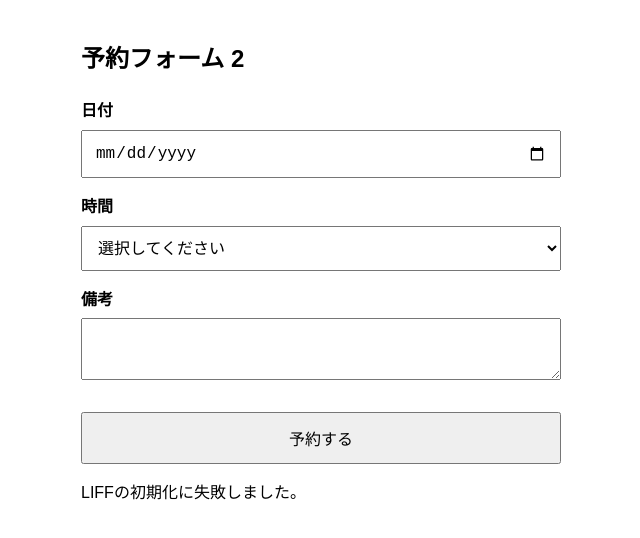
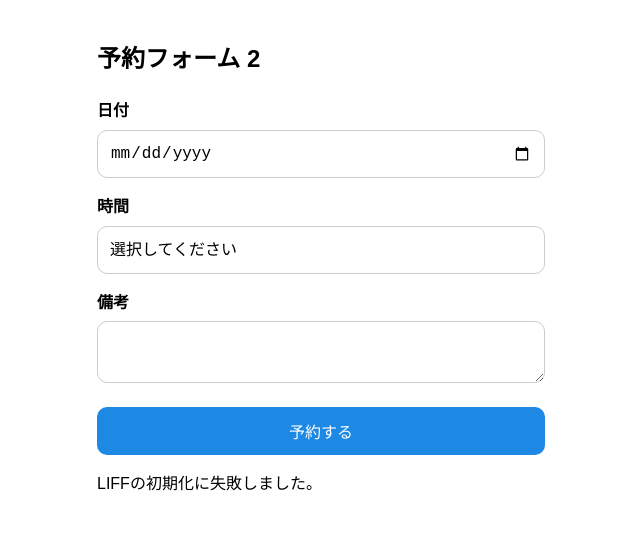
Before and after one commit to maruyusuke/reservation-tool, a plain HTML site: page index.html in a window 1280 px wide. Shown: the whole page, without its empty margins (319-959 px from the left). Drawn offline with Linux system fonts and the light colour scheme.

Commit message:
Update index.html

```diff
--- a/index.html
+++ b/index.html
@@ -2,6 +2,10 @@
 <html lang="ja">
 <head>
 <style>
+  * {
+    box-sizing: border-box;
+  }
+
   body {
     font-family: sans-serif;
     max-width: 480px;
@@ -9,26 +13,70 @@
     padding: 24px 16px;
     line-height: 1.6;
   }
+
+  form {
+    width: 100%;
+  }
+
   h1 {
     font-size: 24px;
     margin-bottom: 20px;
   }
+
   label {
     display: block;
     margin-top: 16px;
     margin-bottom: 6px;
     font-weight: bold;
   }
-    input, select, textarea, button {
+
+  input,
+  select,
+  textarea,
+  button {
     width: 100%;
+    max-width: 100%;
+    display: block;
     box-sizing: border-box;
     font-size: 16px;
     padding: 12px;
+    border-radius: 10px;
   }
+
+  input,
+  select,
+  textarea {
+    border: 1px solid #ccc;
+    background: #fff;
+    -webkit-appearance: none;
+    appearance: none;
+  }
+
+  input[type="date"] {
+    width: 100%;
+    max-width: 100%;
+    min-height: 48px;
+    display: block;
+    -webkit-appearance: none;
+    appearance: none;
+  }
+
+  select {
+    min-height: 48px;
+  }
+
+  textarea {
+    resize: vertical;
+  }
+
   button {
     margin-top: 24px;
     cursor: pointer;
+    border: none;
+    background: #1e88e5;
+    color: white;
   }
+
   .msg {
     margin-top: 16px;
     font-size: 14px;
```
Lines whose indentation alone changed are shown as unchanged.
